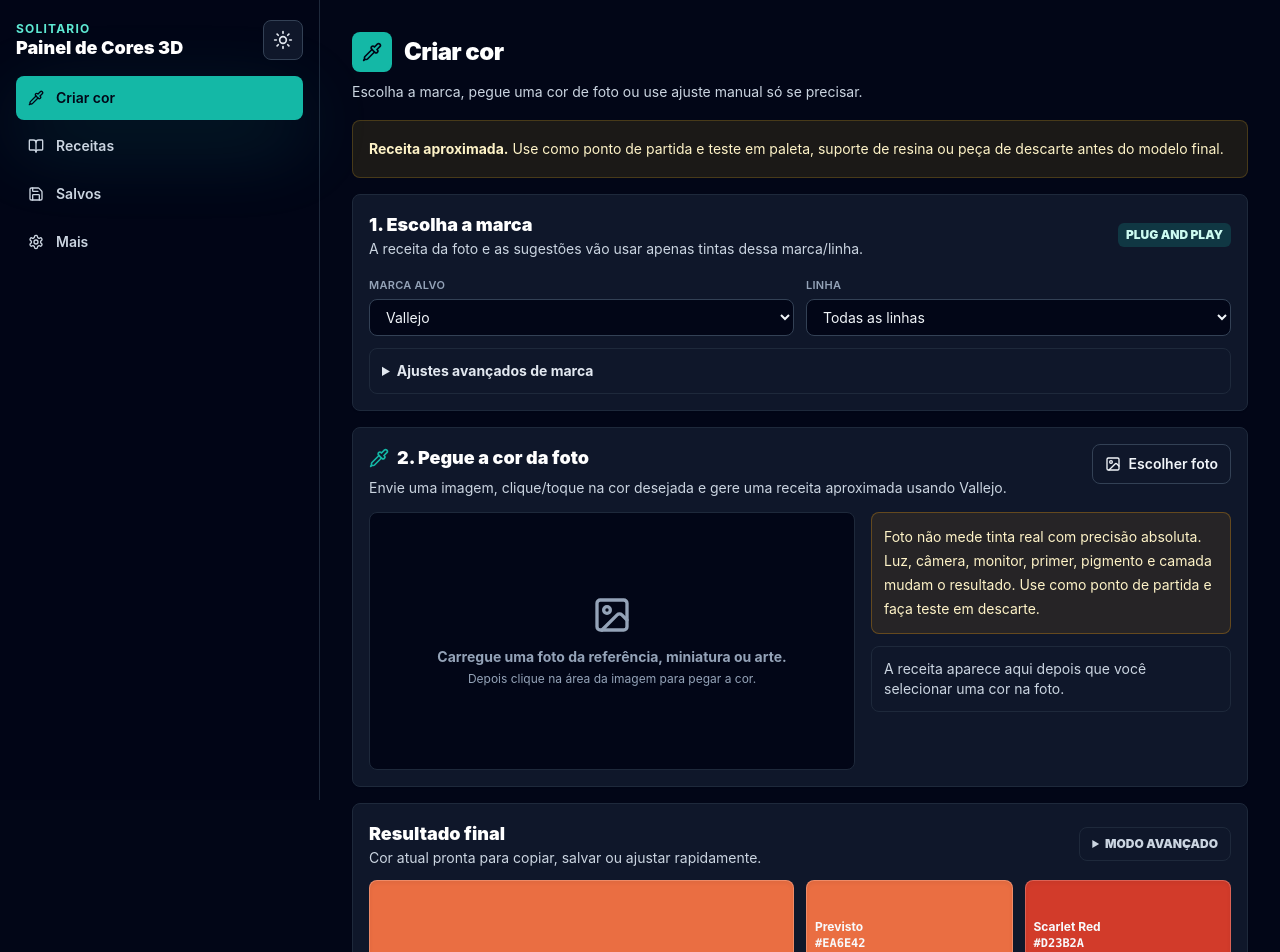
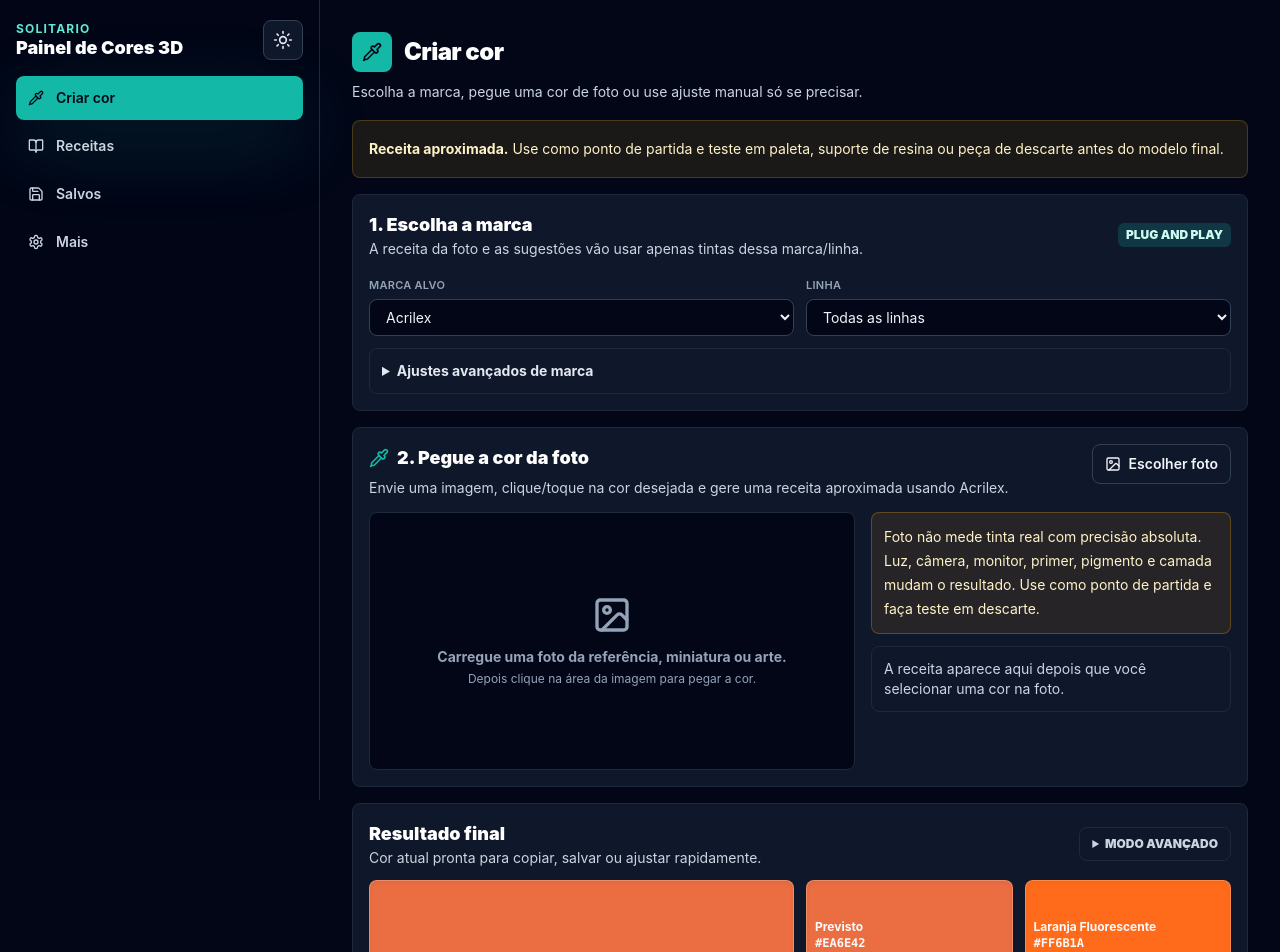
Before and after one commit to Phiricci/Painel-de-Cores, a React (Vite) app: page / in a window 1280 px wide. Shown: the top 952 px of the page. Built offline with nearby package versions, Linux system fonts and the light colour scheme.

Commit message:
Ordena marcas e amplia Acrilex

```diff
--- a/src/App.tsx
+++ b/src/App.tsx
@@ -155,6 +155,8 @@ const primarySections: Array<{ id: SectionId; label: string; icon: LucideIcon }>
   { id: "settings", label: "Mais", icon: Settings },
 ];
 
+const sortedPaintBrands = [...paintBrands].sort((a, b) => a.name.localeCompare(b.name, "pt-BR"));
+
 const primerOptions = [
   { id: "preto", label: "Preto", hex: "#050505" },
   { id: "branco", label: "Branco", hex: "#f8fafc" },
@@ -399,7 +401,7 @@ const closestBrandPaint = (brandId: string, targetHex: string, line?: string) =>
 
 const brandLineOptions = (brandId: string) => {
   const brand = paintBrands.find((entry) => entry.id === brandId) ?? paintBrands[0];
-  return ["todas", ...brand.lines];
+  return ["todas", ...brand.lines.slice().sort((a, b) => a.localeCompare(b, "pt-BR"))];
 };
 
 const paintPartToMixerColor = (paint: BrandPaint, parts: number, brand?: (typeof paintBrands)[number]): MixerColor => ({
@@ -672,7 +674,7 @@ function App() {
   const [customPrimer, setCustomPrimer] = useState("#64748b");
   const [mixerOpacity, setMixerOpacity] = useState("semi-opaco");
   const [mixerFinish, setMixerFinish] = useState("fosco");
-  const [selectedBrandId, setSelectedBrandId] = useState("vallejo");
+  const [selectedBrandId, setSelectedBrandId] = useState("acrilex");
   const [selectedBrandLine, setSelectedBrandLine] = useState("todas");
   const [recipeSearch, setRecipeSearch] = useState("");
   const [techniqueSearch, setTechniqueSearch] = useState("");
@@ -701,8 +703,10 @@ function App() {
   const calibratedHex = normalizeHex(matchedCalibration?.estimatedHex ?? manualCalibratedHex);
   const variations = useMemo(() => getVariations(predictedHex), [predictedHex]);
   const generatedPalette = useMemo(() => paletteFromBase(paletteType, paletteBase), [paletteType, paletteBase]);
-  const selectedBrand = paintBrands.find((brand) => brand.id === selectedBrandId) ?? paintBrands[0];
-  const selectedBrandPaints = selectedBrand.paints.filter((paint) => selectedBrandLine === "todas" || paint.line === selectedBrandLine);
+  const selectedBrand = paintBrands.find((brand) => brand.id === selectedBrandId) ?? sortedPaintBrands[0] ?? paintBrands[0];
+  const selectedBrandPaints = selectedBrand.paints
+    .filter((paint) => selectedBrandLine === "todas" || paint.line === selectedBrandLine)
+    .sort((a, b) => a.name.localeCompare(b.name, "pt-BR"));
   const brandEquivalentResult = closestBrandPaint(selectedBrandId, calibratedHex, selectedBrandLine);
   const brandEquivalentColors = useMemo(
     () =>
@@ -1960,7 +1964,7 @@ function MixerSection(props: {
               }}
               className="mt-1 w-full rounded-lg border border-slate-300 bg-white px-3 py-2 text-sm dark:border-slate-700 dark:bg-slate-950"
             >
-              {paintBrands.map((brand) => (
+              {sortedPaintBrands.map((brand) => (
                 <option key={brand.id} value={brand.id}>
                   {brand.name}
                 </option>
@@ -2172,7 +2176,7 @@ function MixerSection(props: {
             <div className="space-y-2">
               <FieldLabel>Marca alvo da receita</FieldLabel>
               <select value={selectedBrandId} onChange={(event) => setSelectedBrandId(event.target.value)} className="w-full rounded-lg border border-slate-300 bg-white px-3 py-2 text-sm dark:border-slate-700 dark:bg-slate-950">
-                {paintBrands.map((brand) => (
+                {sortedPaintBrands.map((brand) => (
                   <option key={brand.id} value={brand.id}>
                     {brand.name}
                   </option>
--- a/src/data/paintBrands.ts
+++ b/src/data/paintBrands.ts
@@ -485,21 +485,42 @@ export const paintBrands: PaintBrand[] = [
     name: "Acrilex",
     country: "Brasil",
     website: "https://acrilex.com.br/",
-    bestFor: ["artesanato", "iniciante", "custo baixo", "PVA fosca", "drybrush e bases grandes"],
-    lines: ["PVA Fosca", "Tinta Acrílica Fosca", "Acrylic Colors", "Metal Colors", "Verniz/Primer"],
+    bestFor: ["artesanato", "iniciante", "custo baixo", "PVA fosca", "drybrush", "bases grandes", "textura e diorama"],
+    lines: ["PVA Fosca", "Tinta Acrílica Fosca", "Acrylic Colors", "Metal Colors", "Fluorescente", "Primer/Verniz"],
     paints: [
+      { id: "acrilex-amarelo-ouro-505", name: "Amarelo Ouro 505", hex: "#f6bd24", family: "amarelo", ...semi("Tinta Acrílica Fosca", "acrílica artesanal") },
+      { id: "acrilex-amarelo-cadmio", name: "Amarelo Cádmio", hex: "#ffd22e", family: "amarelo", ...semi("Acrylic Colors", "acrílica artística") },
+      { id: "acrilex-amarelo-limao", name: "Amarelo Limão", hex: "#f7e94b", family: "amarelo", ...semi("Tinta Acrílica Fosca", "acrílica artesanal") },
+      { id: "acrilex-amarelo-ocre-564", name: "Amarelo Ocre 564", hex: "#c89435", family: "ocre", ...core("Tinta Acrílica Fosca", "acrílica artesanal") },
+      { id: "acrilex-azul-celeste", name: "Azul Celeste", hex: "#5aaed6", family: "azul", ...semi("PVA Fosca", "pva/acrílica artesanal") },
+      { id: "acrilex-azul-cobalto", name: "Azul Cobalto", hex: "#1f56a7", family: "azul", ...semi("Acrylic Colors", "acrílica artística") },
+      { id: "acrilex-azul-marinho", name: "Azul Marinho", hex: "#1a2f5f", family: "azul", ...core("PVA Fosca", "pva/acrílica artesanal") },
+      { id: "acrilex-azul-turquesa-501", name: "Azul Turquesa 501", hex: "#1688a8", family: "azul", ...semi("PVA Fosca", "pva/acrílica artesanal") },
       { id: "acrilex-branco-519", name: "Branco 519", hex: "#f8f7ef", family: "branco", ...core("PVA Fosca", "pva/acrílica artesanal") },
+      { id: "acrilex-branco-titanio", name: "Branco de Titânio", hex: "#fbf9ef", family: "branco", ...core("Acrylic Colors", "acrílica artística") },
+      { id: "acrilex-bronze", name: "Bronze", hex: "#8b5a2b", family: "metal", ...metallic("Metal Colors") },
+      { id: "acrilex-cinza", name: "Cinza", hex: "#777b7d", family: "cinza", ...core("PVA Fosca", "pva/acrílica artesanal") },
+      { id: "acrilex-cobre", name: "Cobre", hex: "#b56a37", family: "metal", ...metallic("Metal Colors") },
+      { id: "acrilex-fluor-amarelo", name: "Amarelo Fluorescente", hex: "#e7ff1f", family: "fluorescente", ...transparent("Fluorescente", "fluorescente") },
+      { id: "acrilex-fluor-laranja", name: "Laranja Fluorescente", hex: "#ff6b1a", family: "fluorescente", ...transparent("Fluorescente", "fluorescente") },
+      { id: "acrilex-fluor-verde", name: "Verde Fluorescente", hex: "#39ff14", family: "fluorescente", ...transparent("Fluorescente", "fluorescente") },
+      { id: "acrilex-marrom-escuro-526", name: "Marrom Escuro 526", hex: "#4d2f22", family: "marrom", ...core("Tinta Acrílica Fosca", "acrílica artesanal") },
+      { id: "acrilex-marrom", name: "Marrom", hex: "#70462a", family: "marrom", ...core("PVA Fosca", "pva/acrílica artesanal") },
+      { id: "acrilex-ouro", name: "Ouro", hex: "#c79a36", family: "metal", ...metallic("Metal Colors") },
+      { id: "acrilex-pele", name: "Pele", hex: "#d7a074", family: "pele", ...semi("PVA Fosca", "pva/acrílica artesanal") },
       { id: "acrilex-preto-520", name: "Preto 520", hex: "#050505", family: "preto", ...core("PVA Fosca", "pva/acrílica artesanal") },
+      { id: "acrilex-grafite-530", name: "Grafite 530", hex: "#4c5152", family: "cinza", ...semi("Metal Colors", "metálica artesanal") },
+      { id: "acrilex-prata-533", name: "Prata 533", hex: "#c8cbc7", family: "metal", ...metallic("Metal Colors") },
+      { id: "acrilex-primer-branco", name: "Primer Branco", hex: "#f2f1ea", family: "primer", ...core("Primer/Verniz", "primer") },
+      { id: "acrilex-primer-cinza", name: "Primer Cinza", hex: "#7d8285", family: "primer", ...core("Primer/Verniz", "primer") },
+      { id: "acrilex-sepia-551", name: "Sépia 551", hex: "#4a3325", family: "marrom", ...core("Tinta Acrílica Fosca", "acrílica artesanal") },
+      { id: "acrilex-terra-siena-queimada", name: "Terra de Siena Queimada", hex: "#8a4f2d", family: "marrom", ...core("Acrylic Colors", "acrílica artística") },
+      { id: "acrilex-verde-bandeira", name: "Verde Bandeira", hex: "#1f8a47", family: "verde", ...semi("PVA Fosca", "pva/acrílica artesanal") },
+      { id: "acrilex-verde-musgo", name: "Verde Musgo", hex: "#3d5632", family: "verde", ...core("PVA Fosca", "pva/acrílica artesanal") },
+      { id: "acrilex-verde-oliva-545", name: "Verde Oliva 545", hex: "#596b35", family: "verde", ...core("Tinta Acrílica Fosca", "acrílica artesanal") },
+      { id: "acrilex-vermelho-fogo-507", name: "Vermelho Fogo 507", hex: "#d2322a", family: "vermelho", ...semi("Tinta Acrílica Fosca", "acrílica artesanal") },
       { id: "acrilex-vermelho-vivo-541", name: "Vermelho Vivo 541", hex: "#c8202d", family: "vermelho", ...semi("Tinta Acrílica Fosca", "acrílica artesanal") },
-      { id: "acrilex-vermelho-fogo-507", name: "Vermelho Fogo 507", hex: "#d2322a", family: "vermelho", ...semi("Tinta Acrílica Fosca", "acrílica artesanal") },
-      { id: "acrilex-amarelo-ouro-505", name: "Amarelo Ouro 505", hex: "#f6bd24", family: "amarelo", ...semi("Tinta Acrílica Fosca", "acrílica artesanal") },
-      { id: "acrilex-amarelo-ocre-564", name: "Amarelo Ocre 564", hex: "#c89435", family: "ocre", ...core("Tinta Acrílica Fosca", "acrílica artesanal") },
-      { id: "acrilex-azul-turquesa-501", name: "Azul Turquesa 501", hex: "#1688a8", family: "azul", ...semi("PVA Fosca", "pva/acrílica artesanal") },
-      { id: "acrilex-verde-oliva-545", name: "Verde Oliva 545", hex: "#596b35", family: "verde", ...core("Tinta Acrílica Fosca", "acrílica artesanal") },
-      { id: "acrilex-marrom-escuro-526", name: "Marrom Escuro 526", hex: "#4d2f22", family: "marrom", ...core("Tinta Acrílica Fosca", "acrílica artesanal") },
-      { id: "acrilex-sepia-551", name: "Sépia 551", hex: "#4a3325", family: "marrom", ...core("Tinta Acrílica Fosca", "acrílica artesanal") },
-      { id: "acrilex-grafite-530", name: "Grafite 530", hex: "#4c5152", family: "cinza", ...semi("Metal Colors", "metálica artesanal") },
-      { id: "acrilex-prata-533", name: "Prata 533", hex: "#c8cbc7", family: "metal", ...metallic("Metal Colors") }
+      { id: "acrilex-violeta", name: "Violeta", hex: "#65398f", family: "roxo", ...semi("Acrylic Colors", "acrílica artística") }
     ]
   },
   {
```
